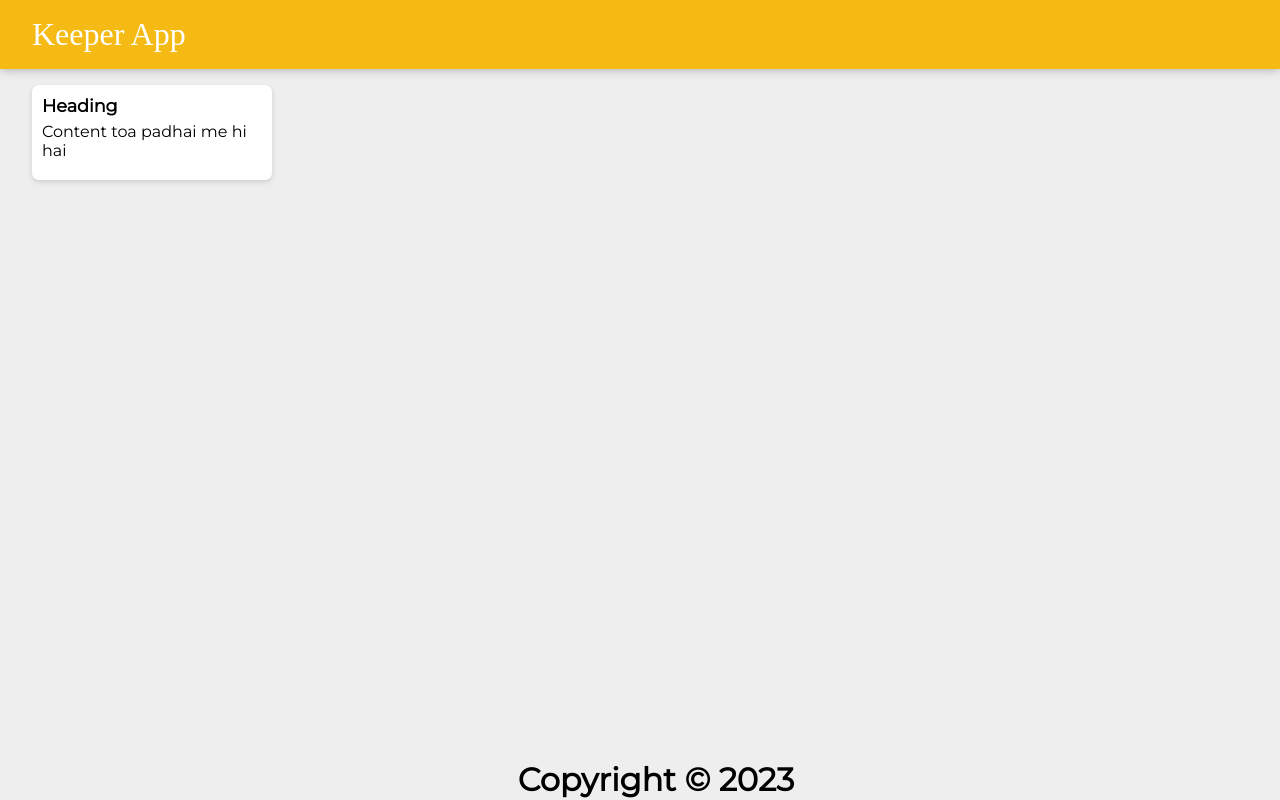
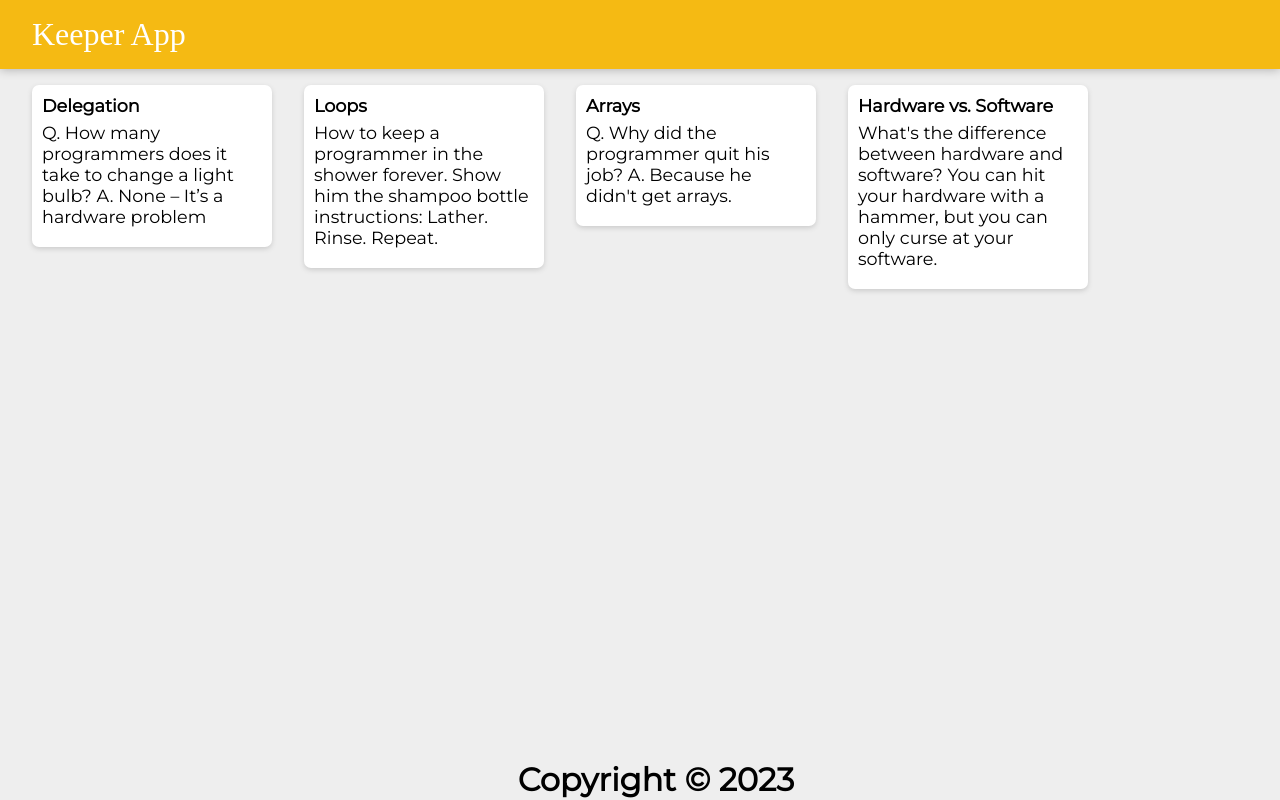
Before and after one commit to VikasHBishnoi/Keeper, a React (Create React App) app: page / in a window 1280 px wide. Built offline with nearby package versions, Linux system fonts and the light colour scheme; a web font is replaced by a local one.

Commit message:
Dynamic notes added

```diff
--- /dev/null
+++ b/src/Notes.js
@@ -0,0 +1,27 @@
+const notes = [
+    {
+      key: 1,
+      title: "Delegation",
+      content:
+        "Q. How many programmers does it take to change a light bulb? A. None – It’s a hardware problem"
+    },
+    {
+      key: 2,
+      title: "Loops",
+      content:
+        "How to keep a programmer in the shower forever. Show him the shampoo bottle instructions: Lather. Rinse. Repeat."
+    },
+    {
+      key: 3,
+      title: "Arrays",
+      content:
+        "Q. Why did the programmer quit his job? A. Because he didn't get arrays."
+    },
+    {
+      key: 4,
+      title: "Hardware vs. Software",
+      content:
+        "What's the difference between hardware and software? You can hit your hardware with a hammer, but you can only curse at your software."
+    }
+];
+export default notes;
--- a/src/components/App.jsx
+++ b/src/components/App.jsx
@@ -3,11 +3,17 @@
 import Header from "./Header";
 import Note from "./Note";
 import Footer from "./Footer";
+import allNotes from "../Notes";
+// function makeNote(note) {
+//     return <Note key={note.key} title={note.title} content={note.content} />;
+// }
 function App() {
     return (
         <div>
             <Header />
-            <Note />
+            {allNotes.map(note => {
+                return <Note key={note.key} title={note.title} content={note.content} />
+            })}
             <Footer />
         </div>
     );
--- a/src/components/Note.jsx
+++ b/src/components/Note.jsx
@@ -1,5 +1,10 @@
 import React from "react";
-function Node(){
-    return <div className="note"><h1>Heading</h1>Content toa padhai me hi hai<p></p></div>;
+function Note(props) {
+  return (
+    <div className="note">
+      <h1>{props.title}</h1>
+      <p>{props.content}</p>
+    </div>
+  );
 }
-export default Node;
+export default Note;
```
